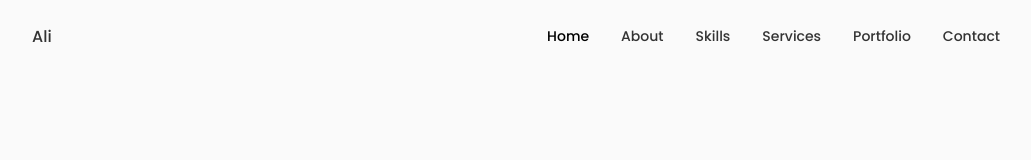
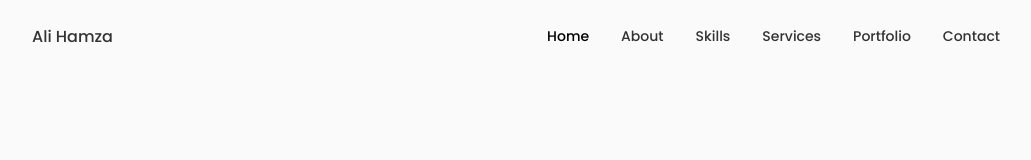
Before and after one commit to ali-hamza-jutt/alihamzas-portfolio, a React (Create React App) app: page / in a window 1280 px wide. Shown: the top 160 px of the page, without its empty margins (124-1155 px from the left). Built offline with nearby package versions, Linux system fonts and the light colour scheme.

Commit message:
Edit Logo Text
- Edited Logo text in Header.jsx from 'Ali' to 'Ali Hamza'

```diff
--- a/src/components/Header/Header.jsx
+++ b/src/components/Header/Header.jsx
@@ -19,7 +19,7 @@ const Header = () => {
     <header className="header">
       <nav className="nav container">
         <a href="#home" className="nav__logo">
-            Ali
+            Ali Hamza
         </a>
         <div className={toggle ? "nav__menu show-menu" : "nav__menu"}>
 
```
